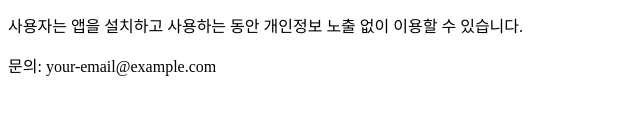
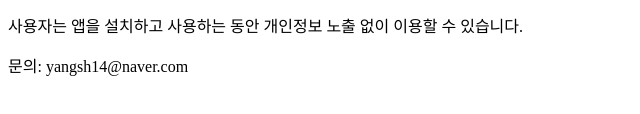
Before and after one commit to just-sheep/privacy-policy, a plain HTML site: page privacy-policy.html in a window 1280 px wide. Shown: the part 156-270 px from the top of the page, 0-640 px from the left. Drawn offline with Linux system fonts and the light colour scheme.

Commit message:
Update privacy-policy.html

```diff
--- a/privacy-policy.html
+++ b/privacy-policy.html
@@ -9,6 +9,6 @@
   <p>본 게임은 사용자의 어떠한 개인정보도 수집하거나 저장하지 않습니다.</p>
   <p>광고, 분석 도구, 로그인 기능, 제3자 SDK 등을 포함하고 있지 않습니다.</p>
   <p>사용자는 앱을 설치하고 사용하는 동안 개인정보 노출 없이 이용할 수 있습니다.</p>
-  <p>문의: your-email@example.com</p>
+  <p>문의: yangsh14@naver.com</p>
 </body>
 </html>
```
